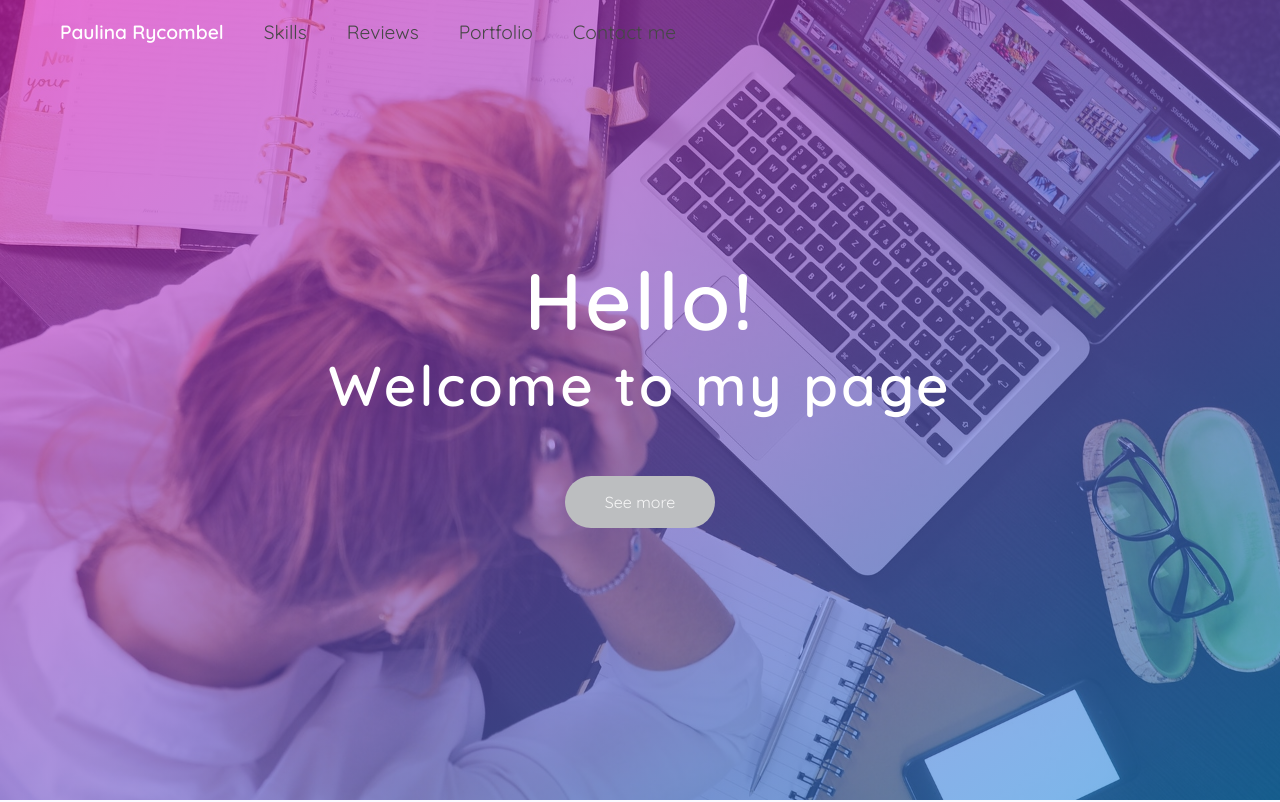
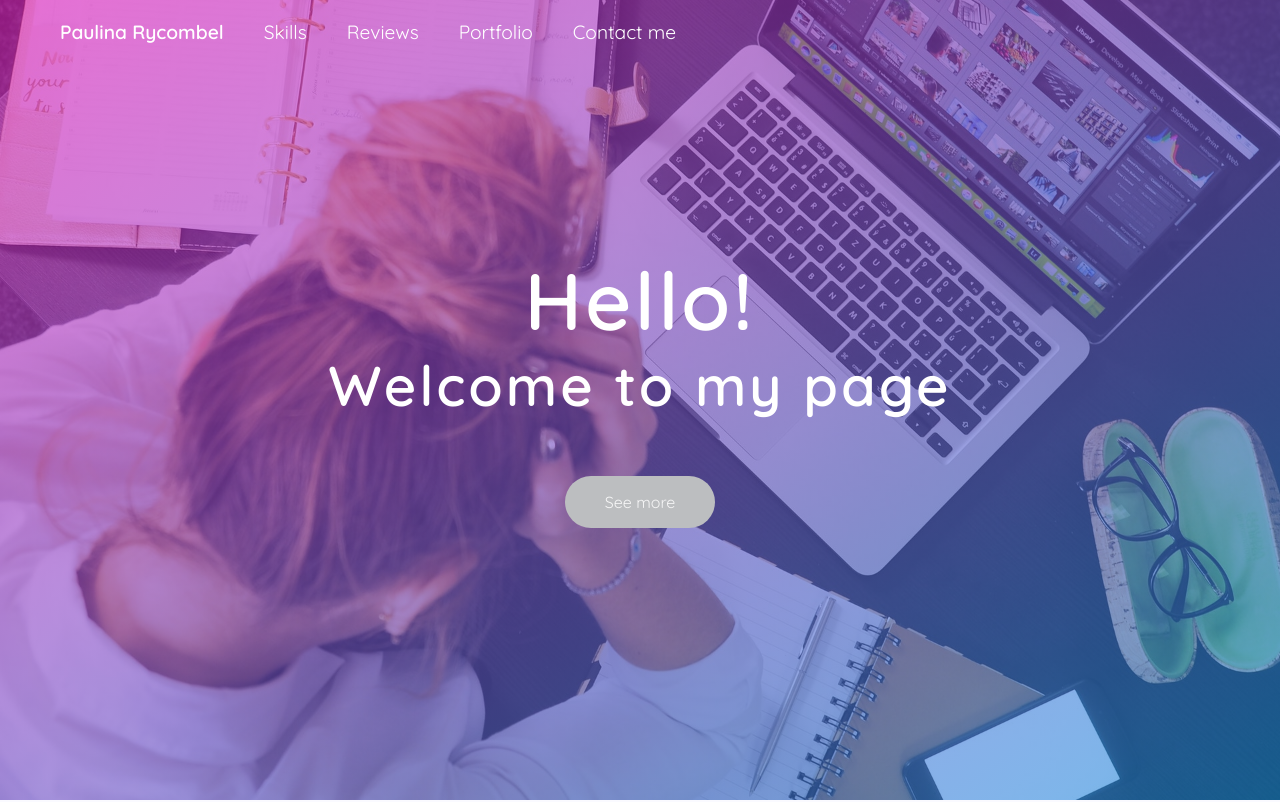
Before and after one commit to PaulinaRycombel/CodersCamp-Projekt-1, a plain HTML site: page index.html in a window 1280 px wide. Shown: the top 802 px of the page. Drawn offline with Linux system fonts and the light colour scheme.

Commit message:
Update styles.css

```diff
--- a/styles.css
+++ b/styles.css
@@ -57,7 +57,7 @@ body {
 .nav-item a {
   outline: none;
   text-decoration: none;
-  color: rgb(71, 71, 71);
+  color: white;
 }
 
 .nav-item a:hover {
```
